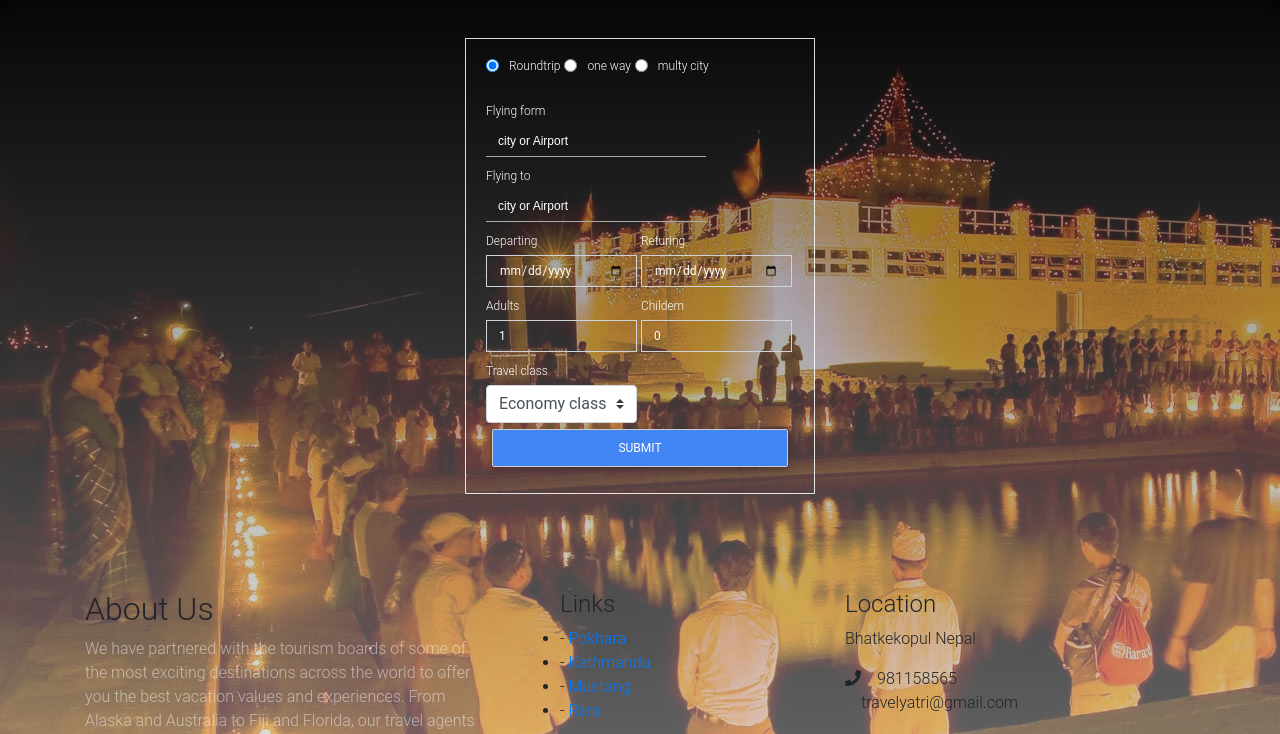
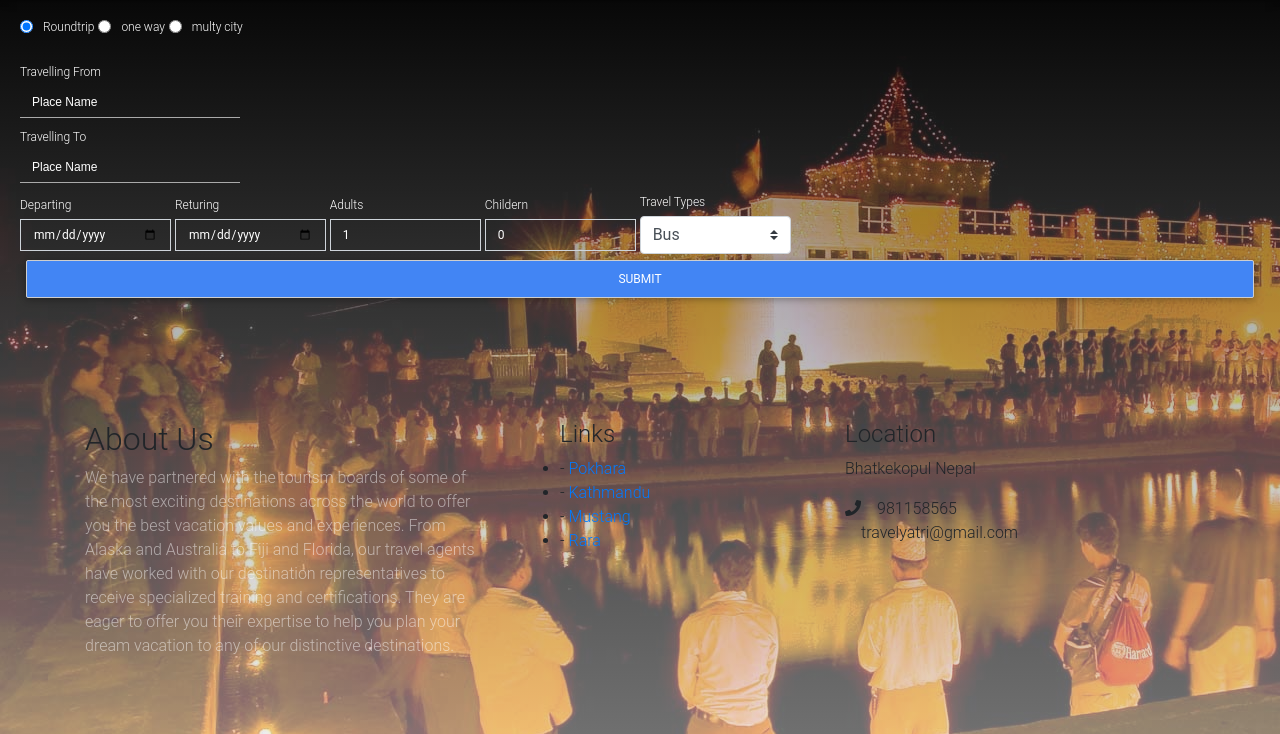
Before and after one commit to Dilip336/Tour-Management-System, a Django app: page /booking/ in a window 1280 px wide. Shown: the part 56-790 px from the top of the page. Run offline with Django 3.2, Linux system fonts and the light colour scheme; some libraries are stand-ins or nearby versions; some web fonts are replaced.

Commit message:
some change  booking  page

```diff
--- a/app/templates/app/booking.html
+++ b/app/templates/app/booking.html
@@ -4,7 +4,7 @@
 
 
         {% block main-content %}
-<div class="booking-form-box">
+<div class="booking-form-boxs">
 <div class="radio-btn">
 <input type="radio" class="btn" name="check" checked="checked"><span>Roundtrip</span>
 <input type="radio" class="btn" name="check"><span>one way</span>
@@ -13,10 +13,10 @@
 </div>
 
 <div class="booking-form">
-<label >Flying form</label>
-<input type="text" class="form-control" placeholder="city or Airport">
-<label >Flying to</label>
-<input type="text" class="form-control" placeholder="city or Airport">
+<label >Travelling From </label>
+<input type="text" class="form-control" placeholder="Place Name">
+<label >Travelling To</label>
+<input type="text" class="form-control" placeholder="Place Name">
 <div class="input-grp">
 <label >Departing</label>
 <input type="date" class="form-control select-date" >
@@ -41,13 +41,14 @@
 
 
 <div class="input-grp">
-<label >Travel class</label>
+<label >Travel Types</label>
 
 <select class="custom-select">
 
 
-<option value="1"> Economy class</option>
-<option value="1">Bus iness class</option>
+<option value="1">Bus</option>
+<option value="1">Airplane</option>
+<option value="1">Car</option>
 </select>
 </div>
 <div class="input-group">
```
